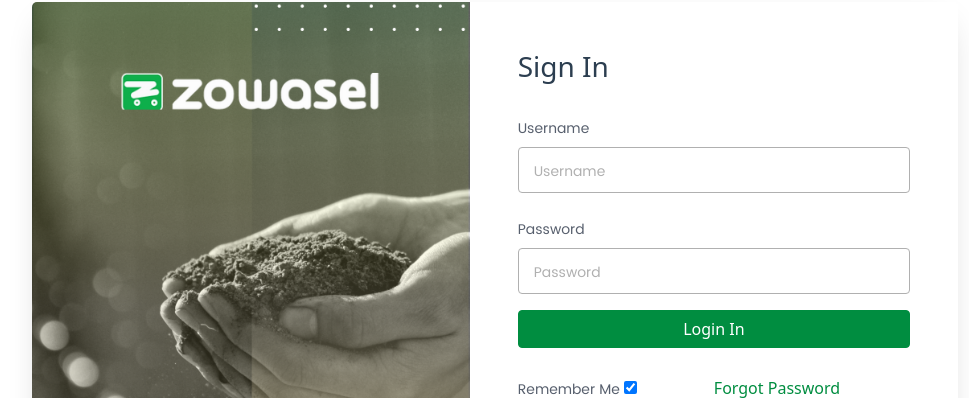
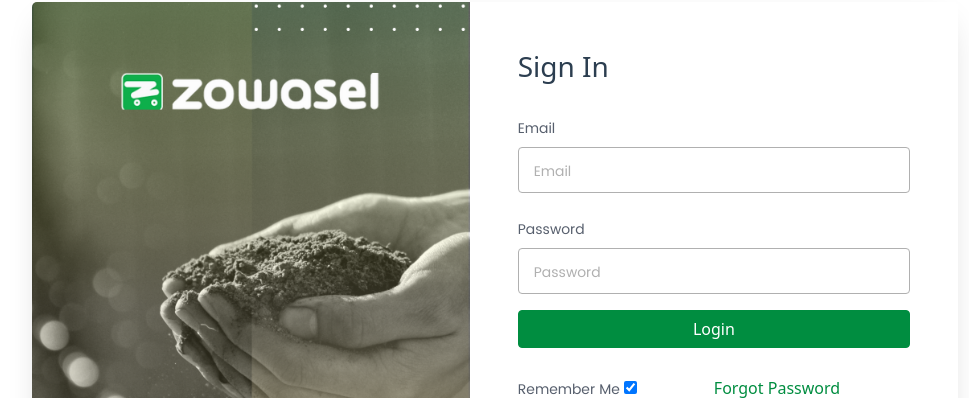
Before and after one commit to Zowaselinc/zowaselglobaluser, a Vue app: page /login in a window 1280 px wide. Shown: the part 110-508 px from the top of the page, without its empty margins (145-1114 px from the left). Built offline with nearby package versions, Linux system fonts and the light colour scheme.

Commit message:
testing new changes

```diff
--- a/src/config/index.js
+++ b/src/config/index.js
@@ -1,5 +1,5 @@
 export default {
-    BASE_URL : "http://localhost:3000/api/"
+    BASE_URL : "https://d844364bda73.eu.ngrok.io/api/"
     // BASE_URL : "https://zowaseluser.loclx.io/api/",
     // BASE_URL : "https://a5731c4b65e1.eu.ngrok.io/api/"
 }
--- a/src/pages/auth/WelcomeBack.vue
+++ b/src/pages/auth/WelcomeBack.vue
@@ -10,23 +10,21 @@
                                 <div class="w-100">
                                     <h3 class="mb-4">Sign In</h3>
                                 </div>
-                                <!-- <div class="zowasel-logo">
-                                    <img class="img-fluid" src="@/assets/images/logos/zowasel-grey-logo.png">
-                                </div> -->
                             </div>
                             <form action="#" class="signin-form">
                                 <div class="form-group mb-3">
-                                    <label class="label" for="name">Username</label>
-                                    <input type="text" class="form-control" placeholder="Username" required>
+                                    <label class="label" for="name">Email</label>
+                                    <input type="text" v-model="email" class="form-control" placeholder="Email" required>
                                 </div>
                                 <div class="form-group mb-3">
                                     <label class="label" for="password">Password</label>
-                                    <input type="password" v-model="password" class="form-control" placeholder="Password" required>
+                                    <input type="password" v-model="password" class="form-control"
+                                        placeholder="Password" required>
                                 </div>
                                 <div class="form-group">
-                                    <button type="submit"
-                                        class="form-control btn btn-primary-green rounded submit px-3"  @click="loginAccount()">Login
-                                        In</button>
+                                    <button type="button" class="form-control btn btn-primary-green rounded submit px-3"
+                                        @click="loginAccount()">Login
+                                    </button>
                                 </div>
                                 <div class="form-group d-md-flex forget-remember">
                                     <div class="w-50 text-left">
@@ -73,7 +71,7 @@ export default {
                 if (!response.error) {
                     this.$store.dispatch('setAuth', {
                         token: response.token,
-                        key: response.user._uniqueKey,
+                        key: response.user.id,
                     })
 
                     window.localStorage.setItem('authToken', response.token);
```
